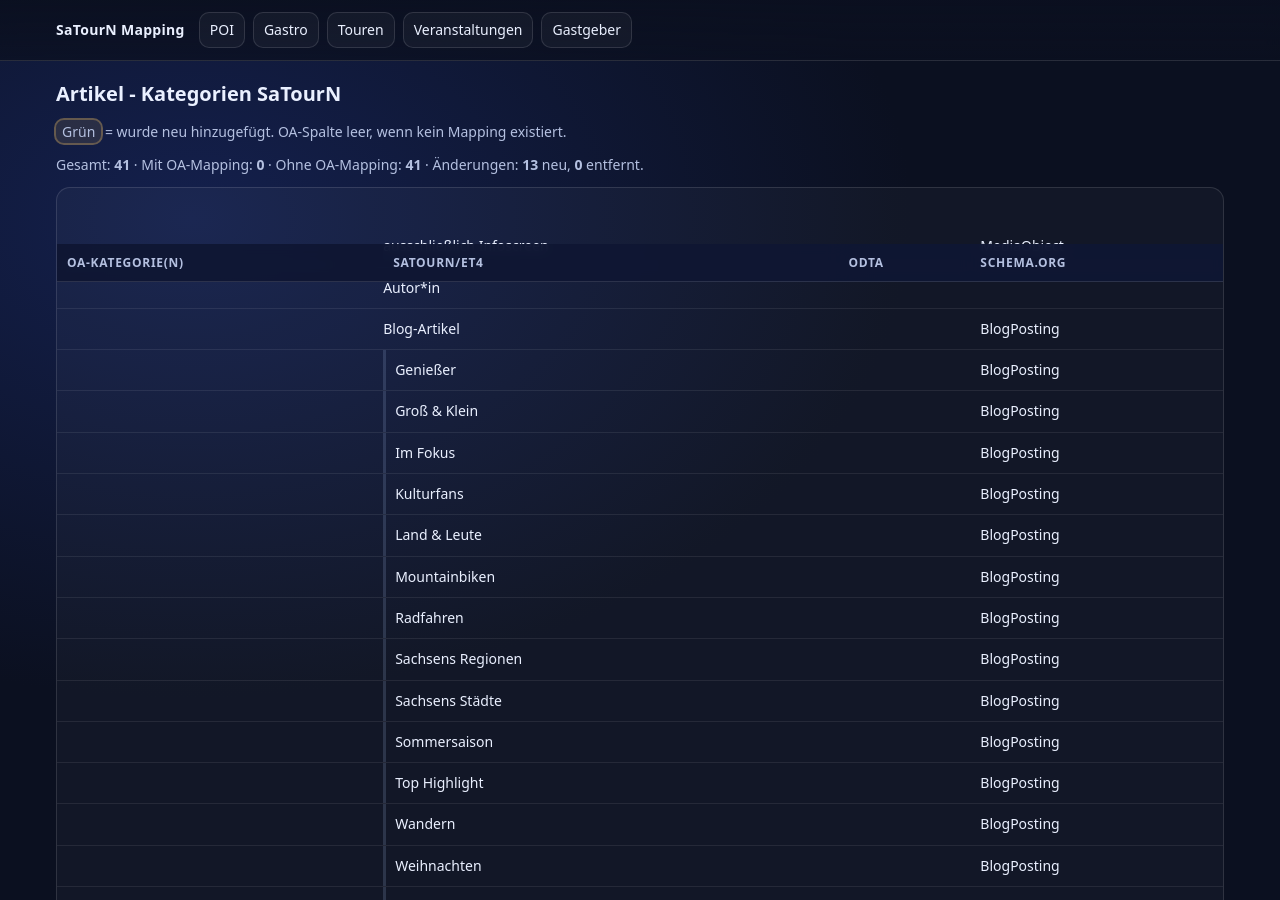
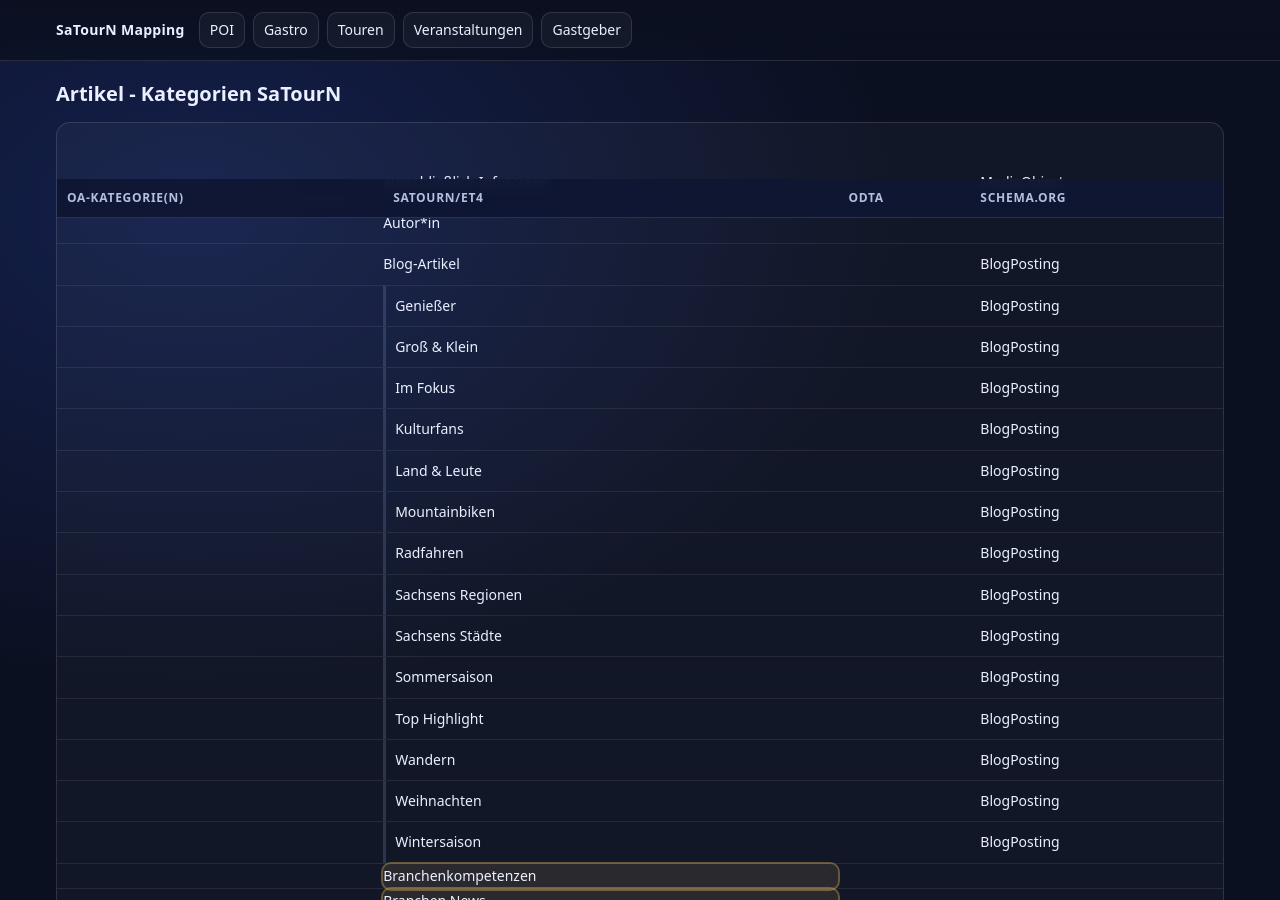
Before and after one commit to Tim-Meyer-TMGS/mapping_IT_1_25, a Jekyll site: the page built from artikel.html, in a window 1280 px wide and 900 px high. Built offline with Jekyll 4.4.1, drawn with Linux system fonts in a browser that asks for light colours.

Commit message:
Update artikel.html

```diff
--- a/artikel.html
+++ b/artikel.html
@@ -6,8 +6,6 @@ nav: "artikel"
 
 <section>
       <h1>Artikel - Kategorien SaTourN</h1>
-      <p class="sub"><span class="new">Grün</span> = wurde neu hinzugefügt. OA-Spalte leer, wenn kein Mapping existiert.</p>
-      <p class="sub">Gesamt: <strong>41</strong> · Mit OA-Mapping: <strong>0</strong> · Ohne OA-Mapping: <strong>41</strong> · Änderungen: <strong>13</strong> neu, <strong>0</strong> entfernt.</p>
     </section>
 
 
```
